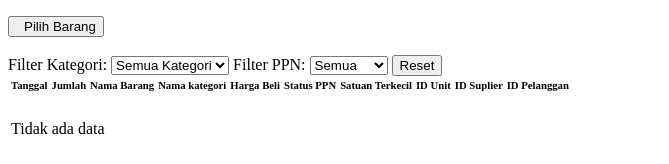
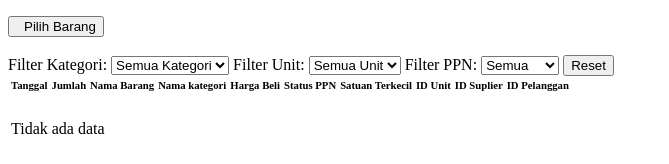
Before and after one commit to grasskid/ERP-Welldone-Group, a CodeIgniter 4 app: template app/Views/stok/stok_awal.php in a window 1280 px wide. Shown: the part 83-247 px from the top of the page, without its empty margins (0-669 px from the left). Run offline with PHP 8.4 and a stand-in for CodeIgniter, Linux system fonts and the light colour scheme; the template is opened without the code that fills it, so the values that code supplies are empty; some libraries are stand-ins or nearby versions.

Commit message:
stok awal

```diff
--- a/app/Views/stok/stok_awal.php
+++ b/app/Views/stok/stok_awal.php
@@ -1,4 +1,3 @@
-
 <link rel="stylesheet" href="https://cdn.datatables.net/1.13.6/css/jquery.dataTables.min.css">
 <div class="card shadow-none position-relative overflow-hidden mb-4">
     <div class="card-body d-flex align-items-center justify-content-between p-4">
@@ -39,6 +38,18 @@
             }
             ?>
         </select>
+
+        <label class="me-2">Filter Unit:</label>
+        <select id="unitFilter" class="form-select d-inline" style="width: auto; display: inline-block;"
+            onchange="filterKategori()">
+            <option value="">Semua Unit</option>
+            <?php foreach ($unit as $u): ?>
+                <option value="<?= esc($u->NAMA_UNIT) ?>">
+                    <?= esc($u->NAMA_UNIT) ?>
+                </option>
+            <?php endforeach; ?>
+        </select>
+
 
         <label class="me-2 ms-4">Filter PPN:</label>
         <select id="ppnFilter" class="form-select d-inline" style="width: auto;" onchange="filterKategori()">
@@ -130,24 +141,38 @@
         <div class="modal-content">
             <form action="<?= base_url('insert/stokawal') ?>" method="post">
                 <div class="modal-header">
-                    <h4 class="modal-title" id="inputStokAwalModalLabel">Input Data Stok Awal</h4>
+                    <h4 class="modal-title" id="inputStokAwalModalLabel">Input Data Stok Awal </h4>
                     <button type="button" class="btn-close" data-bs-dismiss="modal"></button>
                 </div>
                 <div class="modal-body">
                     <div class="row mb-3">
                         <label for="global_unit" class="col-sm-2 col-form-label">Unit</label>
                         <div class="col-sm-10">
-                            <select name="global_unit" id="global_unit" class="form-select" required readonly>
-                                <?php
-                                // Cari unit yang sesuai dengan session ID_UNIT
-                                foreach ($unit as $u):
-                                    if ($u && isset($u->idunit) && $u->idunit == session('ID_UNIT')): ?>
-                                        <option value="<?= $u->idunit ?>" selected><?= $u->NAMA_UNIT ?></option>
-                                <?php
-                                    endif;
-                                endforeach;
-                                ?>
+                            <select name="global_unit" id="global_unit" class="form-select" required <?= session('ID_UNIT') == 1 ? '' : 'readonly' ?>>
+
+                                <?php if (session('ID_UNIT') == 1): ?>
+                                    <!-- Admin / Superuser: tampilkan semua unit -->
+                                    <?php foreach ($unit as $u): ?>
+                                        <?php if ($u && isset($u->idunit)): ?>
+                                            <option value="<?= $u->idunit ?>">
+                                                <?= $u->NAMA_UNIT ?>
+                                            </option>
+                                        <?php endif; ?>
+                                    <?php endforeach; ?>
+
+                                <?php else: ?>
+                                    <!-- User biasa: hanya tampilkan unit sesuai session -->
+                                    <?php foreach ($unit as $u): ?>
+                                        <?php if ($u && isset($u->idunit) && $u->idunit == session('ID_UNIT')): ?>
+                                            <option value="<?= $u->idunit ?>" selected>
+                                                <?= $u->NAMA_UNIT ?>
+                                            </option>
+                                        <?php endif; ?>
+                                    <?php endforeach; ?>
+                                <?php endif; ?>
+
                             </select>
+
                         </div>
 
                     </div>
@@ -264,28 +289,31 @@
     $(document).ready(function() {
         table = $('#zero_config').DataTable();
 
+        // Tambahkan filter custom
+        $.fn.dataTable.ext.search.push(function(settings, data, dataIndex) {
 
-        $.fn.dataTable.ext.search.push(function(settings, data, dataIndex) {
             const kategoriFilter = $('#kategoriFilter').val().toLowerCase();
             const ppnFilter = $('#ppnFilter').val().toLowerCase();
+            const unitFilter = $('#unitFilter').val().toLowerCase(); // ⬅️ NEW
 
-            const kategori = data[3].toLowerCase();
-            const ppn = data[5].toLowerCase();
+            const kategori = data[3].toLowerCase(); // kolom kategori
+            const ppn = data[5].toLowerCase(); // kolom PPN
+            const unit = data[7].toLowerCase(); // kolom Unit (sesuai tabel Anda)
 
             const matchKategori = !kategoriFilter || kategori === kategoriFilter;
             const matchPPN = !ppnFilter || ppn === ppnFilter;
+            const matchUnit = !unitFilter || unit === unitFilter; // ⬅️ NEW
 
-            return matchKategori && matchPPN;
+            return matchKategori && matchPPN && matchUnit;
         });
 
-
+        // Auto-select default bila ada
         if ($('#ppnFilter option').length > 1) {
             $('#ppnFilter')[0].selectedIndex = 1;
         }
         if ($('#kategoriFilter option').length > 1) {
             $('#kategoriFilter')[0].selectedIndex = 1;
         }
-
 
         table.draw();
     });
@@ -297,9 +325,11 @@
     function resetKategoriFilter() {
         $('#kategoriFilter').val('');
         $('#ppnFilter').val('');
+        $('#unitFilter').val(''); // ⬅️ RESET filter unit
         table.draw();
     }
 </script>
+
 <script>
     let tablecc = $('#table_barang').DataTable();
     const suplierList = <?= json_encode($suplier) ?>;
```
